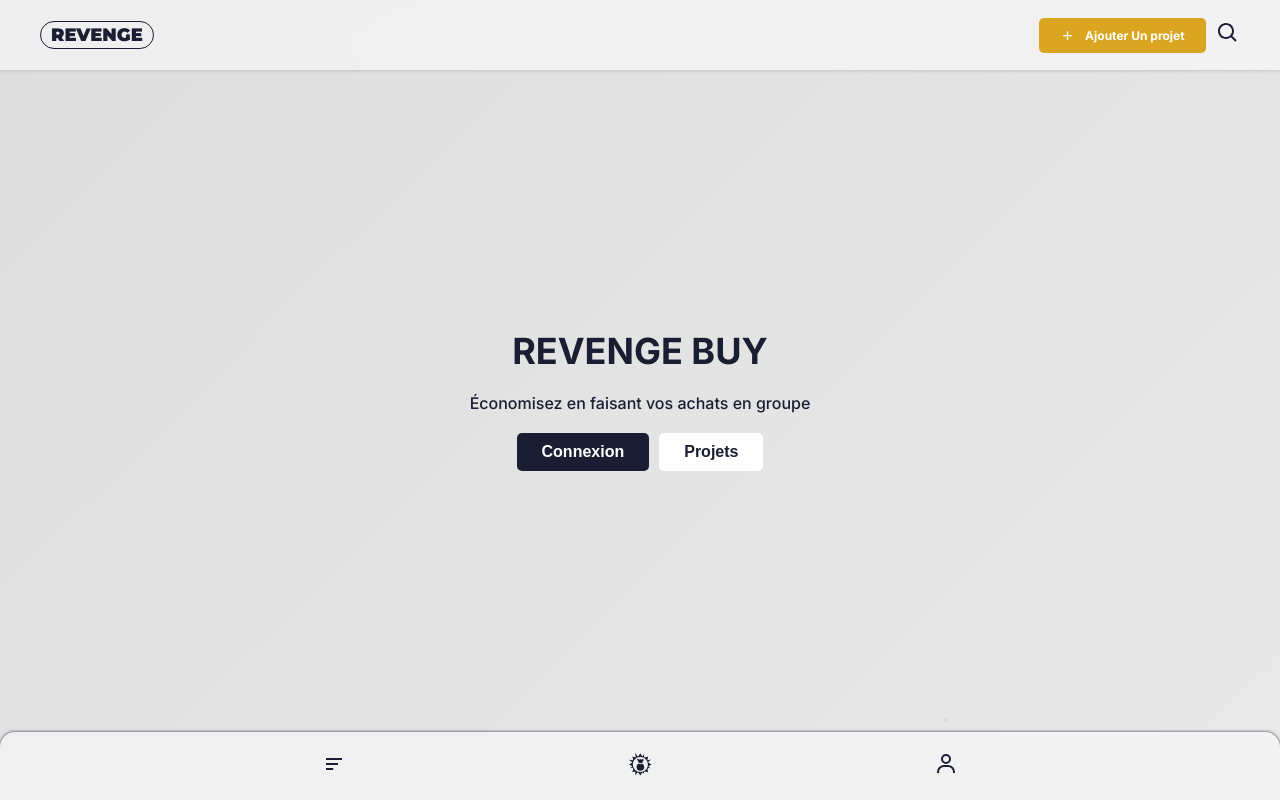
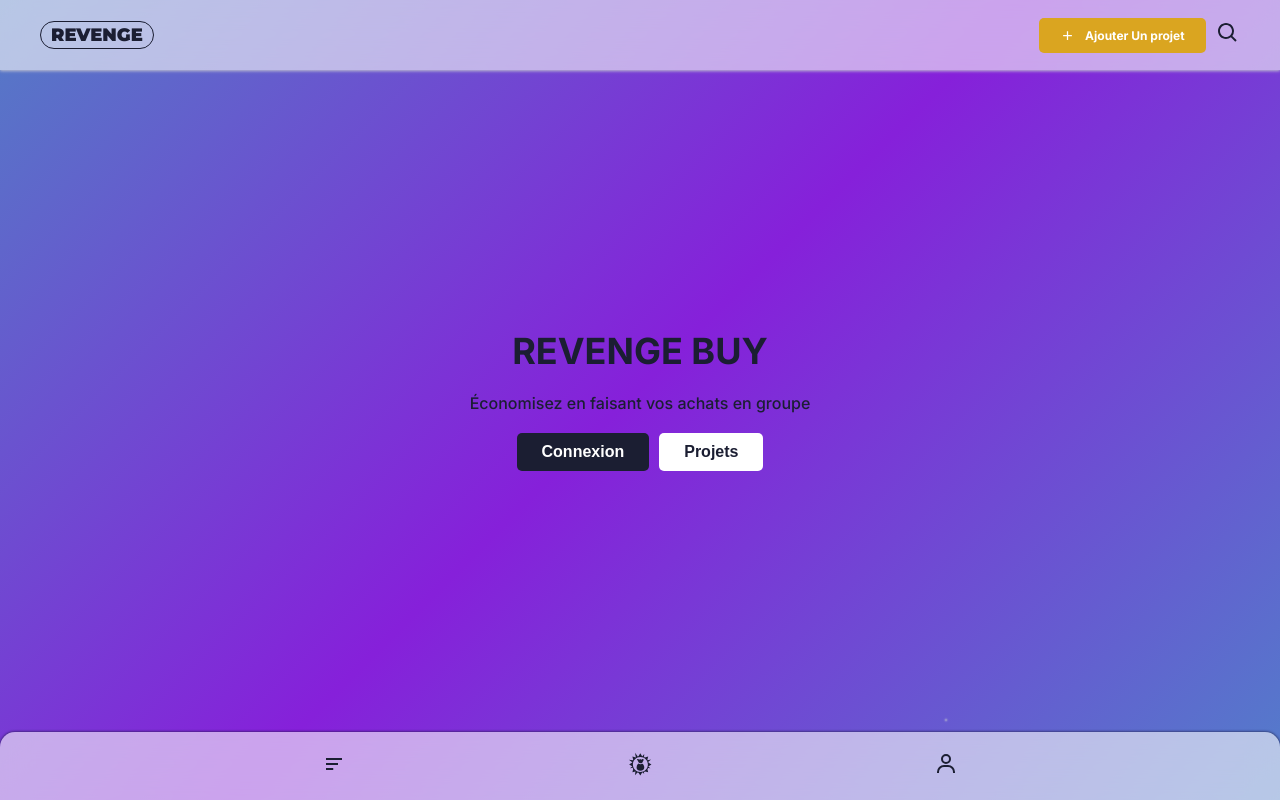
Before and after one commit to revenge-buy/plateforme, a Next.js app: page / in a window 1280 px wide. Built offline with nearby package versions, Linux system fonts and the light colour scheme.

Commit message:
improving coloration in hero page

```diff
--- a/styles/Home.module.css
+++ b/styles/Home.module.css
@@ -21,8 +21,8 @@
 .hero{
   width: 100%;
   height: calc(100vh);
-  background: linear-gradient(-45deg, white, rgb(230, 230, 230), rgb(199, 199, 199), rgb(161, 161, 161),rgb(124, 124, 124));
-  background-size: 1000% 1000%;
+  background: linear-gradient(-45deg, rgb(32, 218, 187), rgb(134, 32, 218), rgb(32, 218, 178), rgb(32, 44, 218));
+  background-size: 300% 300%;
   animation: gradient 10s ease infinite;
   height: 100vh;
   display: flex;
```
